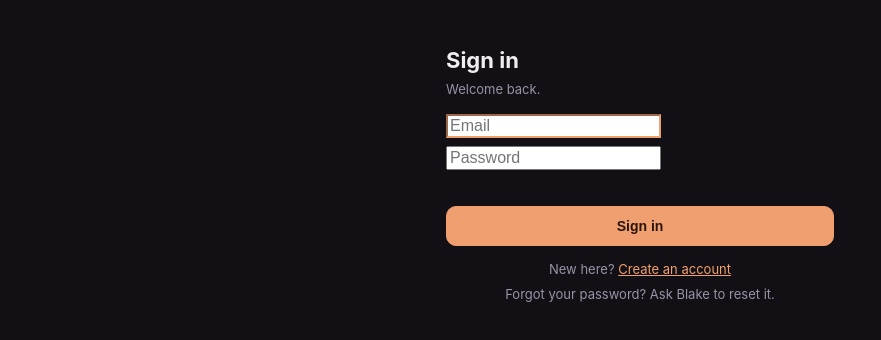
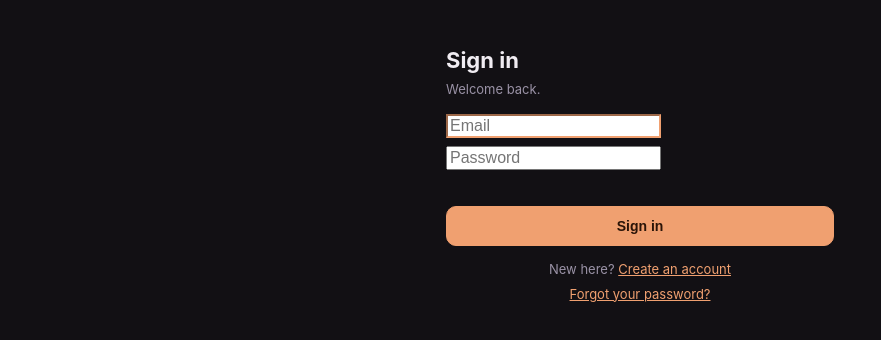
Before and after one commit to ptroger83/ThriveByBlake, a plain HTML site: page index.html in a window 1280 px wide. Shown: the part 62-402 px from the top of the page, without its empty margins (0-881 px from the left). Drawn offline with nearby package versions, Linux system fonts and the light colour scheme.

Commit message:
Forgot-password flow, stickier session
Co-Authored-By: Claude Fable 5.1 <noreply@anthropic.com>
Claude-Session: https://claude.ai/code/session_013fNsXruzut19VXSRMMGViB

```diff
--- a/index.html
+++ b/index.html
@@ -334,8 +334,14 @@ async function openLog(uid){UID=uid;load();const {data,error}=await SB.from('log
   if(!S.onboarded&&!VIEWING&&!Object.keys(S.sessions||{}).length){renderOnboard(1);await pushSupa();return;}
   S.onboarded=true;openWhereYouLeftOff();render();await pushSupa();}
 async function loadRoster(){if(!ME||!ME.is_trainer)return;const {data}=await SB.from('profiles').select('id,email,name,is_trainer,created_at').order('created_at');ROSTER=data||[];}
-async function initSupa(){try{SB=window.supabase.createClient(SUPA.url,SUPA.key);}catch(e){SB=null;return false;}
-  const {data:{session}}=await SB.auth.getSession();if(!session){renderAuth();return true;}
+const SITE=location.origin+location.pathname;
+async function initSupa(){try{SB=window.supabase.createClient(SUPA.url,SUPA.key,{auth:{persistSession:true,autoRefreshToken:true,detectSessionInUrl:true,storageKey:'peach-barn-auth',storage:window.localStorage}});}catch(e){SB=null;return false;}
+  // arrived from a "reset password" email? the link carries type=recovery in the hash
+  const recovery=/type=recovery/.test(location.hash)||/type=recovery/.test(location.search);
+  let {data:{session}}=await SB.auth.getSession();
+  if(!session){try{const r=await SB.auth.refreshSession();session=r.data&&r.data.session;}catch(e){}}
+  if(!session){renderAuth();return true;}
+  if(recovery){history.replaceState(null,'',SITE);renderNewPassword();return true;}
   const {data:p}=await SB.from('profiles').select('*').eq('id',session.user.id).maybeSingle();ME=p||{id:session.user.id,email:session.user.email,is_trainer:false};
   if(!ME.name&&session.user.user_metadata&&session.user.user_metadata.name){ME.name=session.user.user_metadata.name;SB.from('profiles').update({name:ME.name}).eq('id',ME.id).then(()=>{});}
   await loadRoster();document.body.classList.remove('authing');await openLog(ME.id);return true;}
@@ -356,7 +362,9 @@ function renderAuth(mode){document.body.classList.add('authing');const main=docu
   <div class="err" id="auErr"></div>
   <div class="row"><button class="btn p" id="auGo" onclick="App.auth('${signup?'signup':'signin'}')">${signup?'Create account':'Sign in'}</button></div>
   <p class="note" style="text-align:center;margin-top:14px">${signup?'Already have an account? <a href="#" onclick="renderAuth(\'signin\');return false" style="color:var(--acc)">Sign in</a>':'New here? <a href="#" onclick="renderAuth(\'signup\');return false" style="color:var(--acc)">Create an account</a>'}</p>
-  <p class="note" style="text-align:center">Forgot your password? Ask Blake to reset it.</p></div>`;document.getElementById('auEmail').focus();}
+  ${signup?'':'<p class="note" style="text-align:center"><a href="#" onclick="renderForgot();return false" style="color:var(--acc)">Forgot your password?</a></p>'}</div>`;document.getElementById('auEmail').focus();}
+function renderForgot(){document.body.classList.add('authing');const main=document.getElementById('main');main.innerHTML=`<div class="auth"><h2>Reset your password</h2><p class="note" style="margin:0 0 8px">Enter your email and we'll send a link. Open it on this phone, set a new password, then sign in from your home-screen icon.</p><input type="email" id="auEmail" placeholder="Email" autocomplete="email" inputmode="email"><div class="err" id="auErr"></div><div class="row"><button class="btn p" id="auGo" onclick="App.forgot()">Send reset link</button></div><p class="note" style="text-align:center;margin-top:14px"><a href="#" onclick="renderAuth('signin');return false" style="color:var(--acc)">Back to sign in</a></p></div>`;document.getElementById('auEmail').focus();}
+function renderNewPassword(){document.body.classList.add('authing');const main=document.getElementById('main');document.getElementById('title').textContent='🍑 The Peach Barn';document.getElementById('subtitle').textContent='Thrive by Blake';document.getElementById('sync').style.display='none';main.innerHTML=`<div class="auth"><h2>Choose a new password</h2><input type="password" id="auPass" placeholder="New password (8+ characters)" autocomplete="new-password"><input type="password" id="auPass2" placeholder="Type it again" autocomplete="new-password"><div class="err" id="auErr"></div><div class="row"><button class="btn p" id="auGo" onclick="App.setPassword()">Save password</button></div></div>`;document.getElementById('auPass').focus();}
 async function initRemote(){try{
   const [d,u]=await Promise.all([claude.use('db'),claude.use('user')]);
   if(!d||!u)return;userId=await u.id();if(!userId)return;db=d;
@@ -698,6 +706,12 @@ App.auth=async mode=>{const email=(document.getElementById('auEmail').value||'')
   else r=await SB.auth.signInWithPassword({email,password:pass});
   if(r.error){err.textContent=/invalid/i.test(r.error.message)?'Wrong email or password.':/already/i.test(r.error.message)?'That email already has an account — sign in instead.':r.error.message;go.disabled=false;go.textContent=mode==='signup'?'Create account':'Sign in';return;}
   location.hash='#today';await initSupa();};
+App.forgot=async()=>{const email=(document.getElementById('auEmail').value||'').trim().toLowerCase();const err=document.getElementById('auErr');const go=document.getElementById('auGo');err.textContent='';if(!/^\S+@\S+\.\S+$/.test(email)){err.textContent='That email doesn\'t look right.';return;}go.disabled=true;go.textContent='…';
+  const {error}=await SB.auth.resetPasswordForEmail(email,{redirectTo:SITE});go.disabled=false;go.textContent='Send reset link';
+  if(error){err.textContent=error.message;return;}err.style.color='var(--acc2)';err.textContent='Sent. Check your email (and spam) — the link works for an hour.';};
+App.setPassword=async()=>{const a=document.getElementById('auPass').value||'',b=document.getElementById('auPass2').value||'';const err=document.getElementById('auErr');const go=document.getElementById('auGo');err.textContent='';if(a.length<8){err.textContent='Password needs 8 or more characters.';return;}if(a!==b){err.textContent='Those don\'t match.';return;}go.disabled=true;go.textContent='…';
+  const {error}=await SB.auth.updateUser({password:a});if(error){err.textContent=error.message;go.disabled=false;go.textContent='Save password';return;}
+  location.hash='#today';await initSupa();};
 App.signOut=async()=>{if(SB){await SB.auth.signOut();}UID=null;ME=null;VIEWING=null;ROSTER=[];location.reload();};
 App.viewClient=async id=>{if(!ME||!ME.is_trainer)return;VIEWING=id===ME.id?null:ROSTER.find(p=>p.id===id)||null;await openLog(id);location.hash='#today';render();window.scrollTo(0,0);};
 App.setTrainerFlag=async(id,on)=>{if(!ME||!ME.is_trainer||id===ME.id)return;await SB.from('profiles').update({is_trainer:!!on}).eq('id',id);await loadRoster();render();};
```
